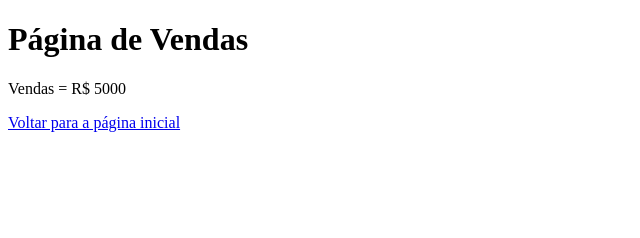
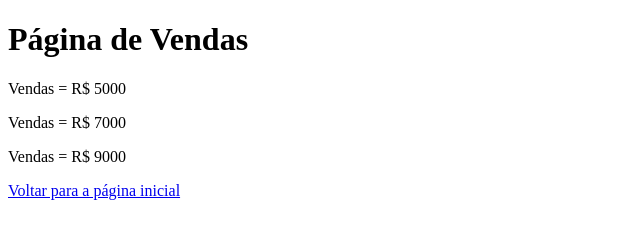
Before and after one commit to WFGuedes/aulagithub, a plain HTML site: page vendas.html in a window 1280 px wide. Shown: the whole page, without its empty margins (0-640 px from the left). Drawn offline with Linux system fonts and the light colour scheme.

Commit message:
Adicionado novos valores

```diff
--- a/vendas.html
+++ b/vendas.html
@@ -8,6 +8,8 @@
 <body>
     <h1>Página de Vendas</h1>
     <p>Vendas = R$ 5000</p>
+    <p>Vendas = R$ 7000</p>
+    <p>Vendas = R$ 9000</p>
     <a href="index.html">Voltar para a página inicial</a>
 
 
```
